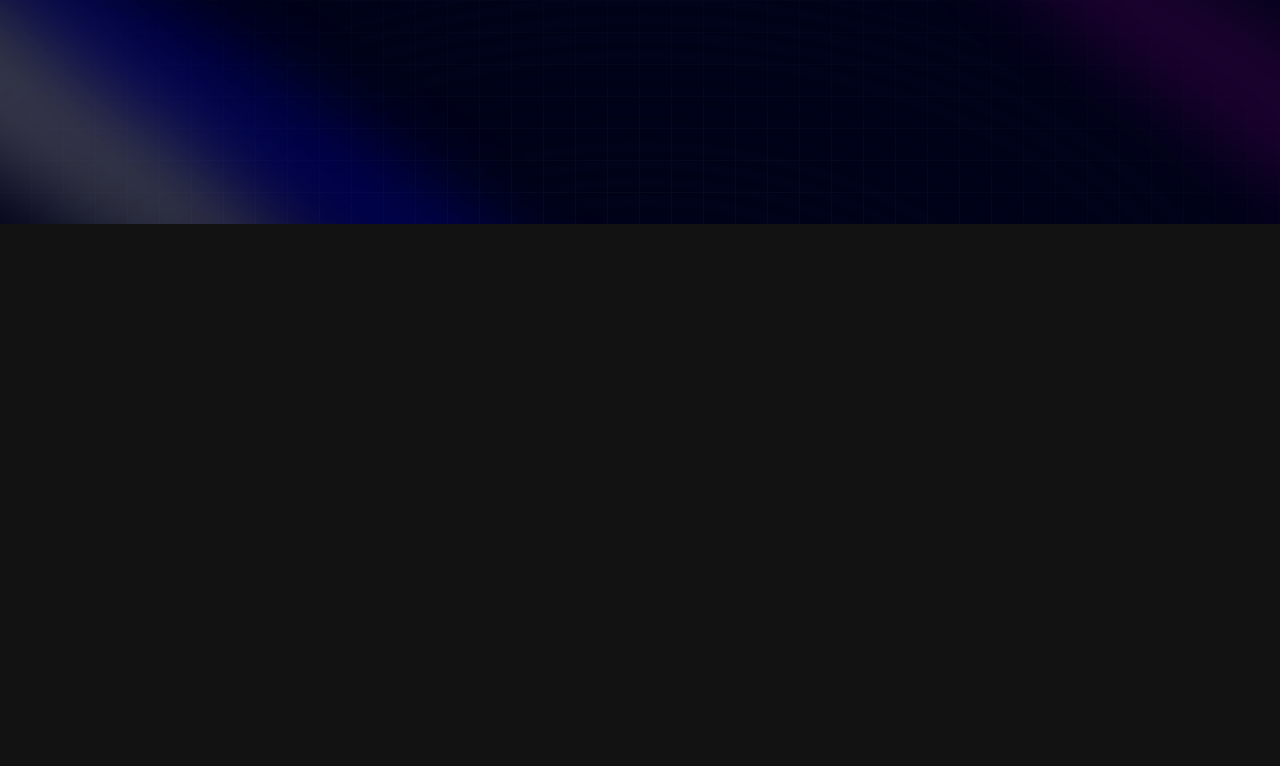
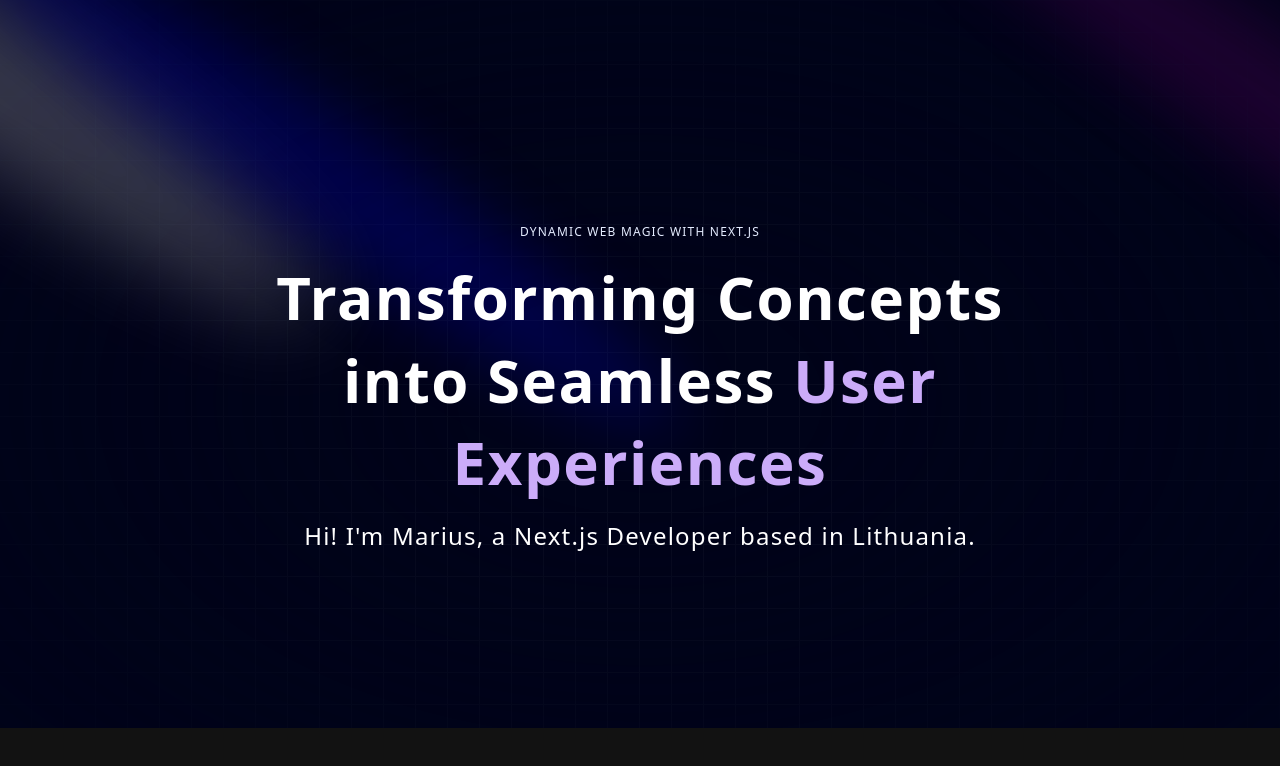
Before and after one commit to MariusDevelops/mysite, a Next.js app: page / in a window 1280 px wide. Shown: the top 766 px of the page. Built offline with nearby package versions, Linux system fonts and the light colour scheme.

Commit message:
feat: add hero text generate effect

```diff
--- a/components/Hero.tsx
+++ b/components/Hero.tsx
@@ -1,5 +1,6 @@
 import React from "react";
 import { Spotlight } from "./ui/Spotlight";
+import { TextGenerateEffect } from "./ui/TextGenerateEffect";
 
 const Hero = () => {
   return (
@@ -36,6 +37,28 @@
          [mask-image:radial-gradient(ellipse_at_center,transparent_20%,black)] dark:bg-black-100"
         />
       </div>
+
+      <div className="relative z-10 my-20 flex justify-center">
+        <div className="flex max-w-[89vw] flex-col items-center justify-center md:max-w-2xl lg:max-w-[60vw]">
+          <p className="max-w-80 text-center text-xs uppercase tracking-widest text-blue-100">
+            Dynamic Web Magic with Next.js
+          </p>
+
+          {/**
+           *  Link: https://ui.aceternity.com/components/text-generate-effect
+           *
+           *  change md:text-6xl, add more responsive code
+           */}
+          <TextGenerateEffect
+            words="Transforming Concepts into Seamless User Experiences"
+            className="text-center text-[40px] md:text-5xl lg:text-6xl"
+          />
+
+          <p className="mb-4 text-center text-sm md:text-lg md:tracking-wider lg:text-2xl">
+            Hi! I&apos;m Marius, a Next.js Developer based in Lithuania.
+          </p>
+        </div>
+      </div>
     </div>
   );
 };
--- /dev/null
+++ b/components/ui/TextGenerateEffect.tsx
@@ -0,0 +1,59 @@
+"use client";
+import { useEffect } from "react";
+import { motion, stagger, useAnimate } from "framer-motion";
+import { cn } from "@/lib/utlis";
+
+export const TextGenerateEffect = ({
+  words,
+  className,
+}: {
+  words: string;
+  className?: string;
+}) => {
+  const [scope, animate] = useAnimate();
+  const wordsArray = words.split(" ");
+  useEffect(() => {
+    animate(
+      "span",
+      {
+        opacity: 1,
+      },
+      {
+        duration: 2,
+        delay: stagger(0.2),
+      }
+    );
+  }, [scope.current]);
+
+  const renderWords = () => {
+    return (
+      <motion.div ref={scope}>
+        {wordsArray.map((word, idx) => {
+          return (
+            <motion.span
+              key={word + idx}
+              // change here if idx is greater than 3, change the text color to #CBACF9
+              className={` ${
+                idx > 3 ? "text-purple" : "text-black dark:text-white"
+              } opacity-0`}
+            >
+              {word}{" "}
+            </motion.span>
+          );
+        })}
+      </motion.div>
+    );
+  };
+
+  return (
+    <div className={cn("font-bold", className)}>
+      {/* mt-4 to my-4 */}
+      <div className="my-4">
+        {/* remove  text-2xl from the original */}
+        <div className=" leading-snug tracking-wide text-black dark:text-white">
+          {renderWords()}
+        </div>
+      </div>
+    </div>
+  );
+};
--- a/tailwind.config.ts
+++ b/tailwind.config.ts
@@ -20,10 +20,18 @@
         black: {
           DEFAULT: "#000",
           100: "#000319",
+          200: "rgba(17, 25, 40, 0.75)",
+          300: "rgba(255, 255, 255, 0.125)",
         },
         white: {
           DEFAULT: "#FFF",
+          100: "#BEC1DD",
+          200: "#C1C2D3",
         },
+        blue: {
+          "100": "#E4ECFF",
+        },
+        purple: "#CBACF9",
       },
       animation: {
         spotlight: "spotlight 2s ease .75s 1 forwards",
```
